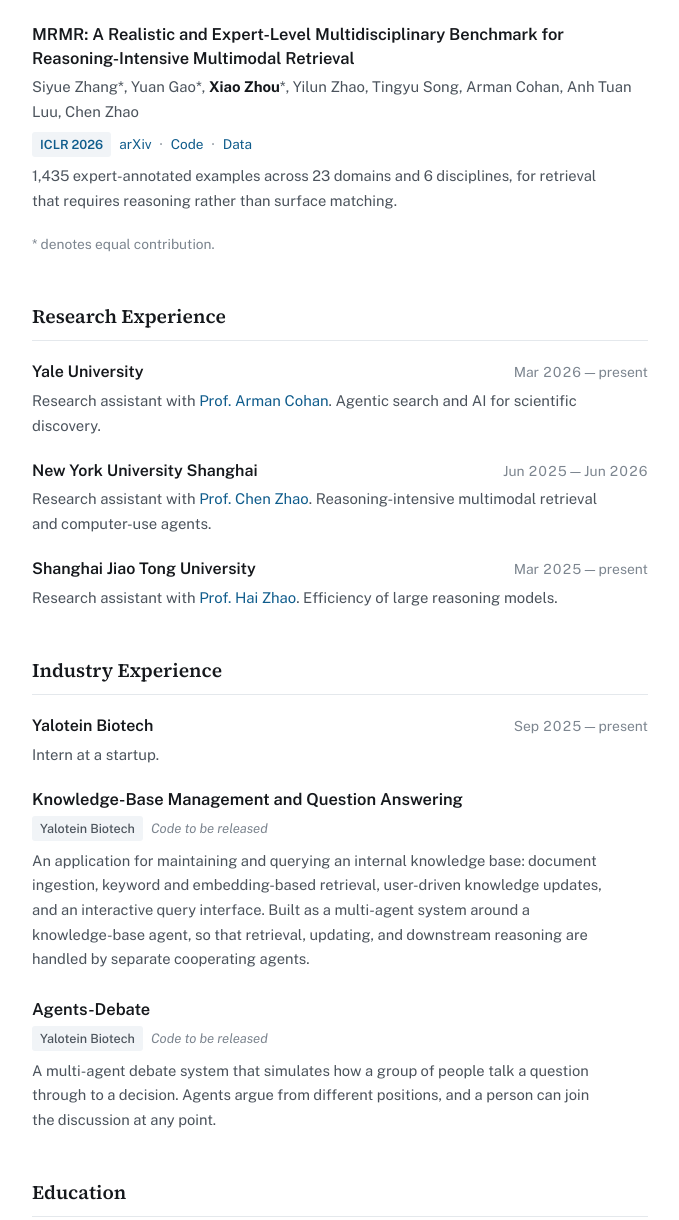
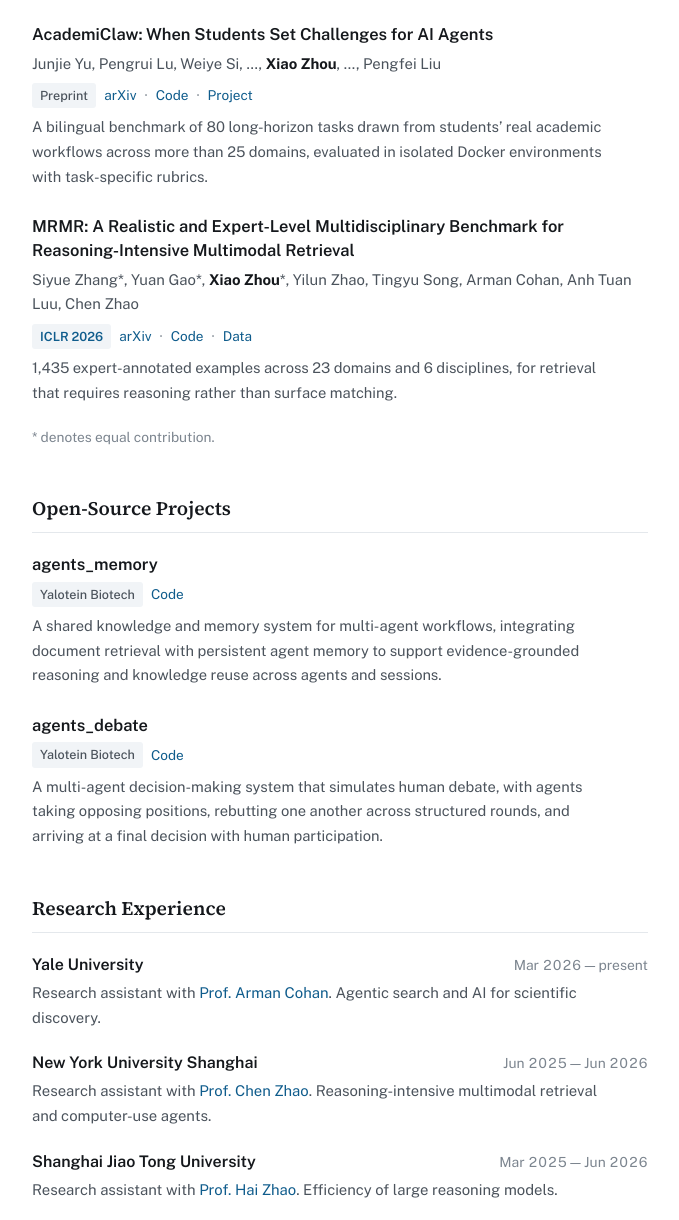
Before and after one commit to rebeccaz4/rebeccaz4.github.io, a plain HTML site: page index.html in a window 1280 px wide. Shown: the part 1827-3047 px from the top of the page, without its empty margins (448-1127 px from the left). Drawn offline with nearby package versions, Linux system fonts and the light colour scheme.

Commit message:
Sync homepage publications, open-source projects, and latest CV

```diff
--- a/index.html
+++ b/index.html
@@ -199,7 +199,7 @@ footer{
   <main class="content">
 
     <section class="bio first">
-      <p>I am a fourth-year undergraduate in Artificial Intelligence at Shanghai Jiao Tong University. I am currently a research assistant with <a href="https://armancohan.com/">Prof. Arman Cohan</a> at Yale University, working on agentic search and AI for scientific discovery. Before that I worked with <a href="https://henryzhao5852.github.io/">Prof. Chen Zhao</a> at NYU Shanghai on reasoning-intensive multimodal retrieval and computer-use agents. I also worked with <a href="https://bcmi.sjtu.edu.cn/home/zhaohai/">Prof. Hai Zhao</a> at Shanghai Jiao Tong University on the efficiency of large reasoning models. Alongside this, I intern at Yalotein Biotech, where I have built two agent applications.</p>
+      <p>I am a fourth-year undergraduate in Artificial Intelligence at Shanghai Jiao Tong University. I am currently a research assistant with <a href="https://armancohan.com/">Prof. Arman Cohan</a> at Yale University, working on agentic search and AI for scientific discovery. Before that I worked with <a href="https://henryzhao5852.github.io/">Prof. Chen Zhao</a> at NYU Shanghai on reasoning-intensive multimodal retrieval and computer-use agents. I also worked with <a href="https://bcmi.sjtu.edu.cn/home/zhaohai/">Prof. Hai Zhao</a> at Shanghai Jiao Tong University on the efficiency of large reasoning models. Alongside this, I intern at Yalotein Biotech, where I have built two open-source projects.</p>
       <p>My long-term research goal is to develop language agents that help people reliably complete complex real-world tasks end to end and ultimately support open-ended scientific discovery. My research spans three connected directions:</p>
       <ul class="interests">
         <li><strong>Information Retrieval and Agentic Search.</strong> I study how agents acquire relevant evidence and retain useful knowledge throughout an extended search.<br><span class="interest-papers"><a href="https://arxiv.org/abs/2510.09510">MRMR</a></span></li>
@@ -268,6 +268,18 @@ footer{
         </article>
 
         <article>
+          <h3 class="pub-title"><a href="https://arxiv.org/abs/2605.02661">AcademiClaw: When Students Set Challenges for AI Agents</a></h3>
+          <p class="authors">Junjie Yu, Pengrui Lu, Weiye Si, …, <span class="me">Xiao Zhou</span>, …, Pengfei Liu</p>
+          <p class="meta">
+            <span class="tag">Preprint</span>
+            <a href="https://arxiv.org/abs/2605.02661">arXiv</a><span class="sep">·</span>
+            <a href="https://github.com/GAIR-NLP/AcademiClaw">Code</a><span class="sep">·</span>
+            <a href="https://gair-nlp.github.io/AcademiClaw/">Project</a>
+          </p>
+          <p class="gloss">A bilingual benchmark of 80 long-horizon tasks drawn from students’ real academic workflows across more than 25 domains, evaluated in isolated Docker environments with task-specific rubrics.</p>
+        </article>
+
+        <article>
           <h3 class="pub-title"><a href="https://arxiv.org/abs/2510.09510">MRMR: A Realistic and Expert-Level Multidisciplinary Benchmark for Reasoning-Intensive Multimodal Retrieval</a></h3>
           <p class="authors">Siyue Zhang*, Yuan Gao*, <span class="me">Xiao Zhou</span>*, Yilun Zhao, Tingyu Song, Arman Cohan, Anh Tuan Luu, Chen Zhao</p>
           <p class="meta">
@@ -281,6 +293,31 @@ footer{
 
       </div>
       <p class="note">* denotes equal contribution.</p>
+    </section>
+
+    <section>
+      <h2>Open-Source Projects</h2>
+      <div class="pubs projects">
+
+        <article>
+          <h3 class="pub-title"><a href="https://github.com/yalotein/agents_memory">agents_memory</a></h3>
+          <p class="meta">
+            <span class="tag">Yalotein Biotech</span>
+            <a href="https://github.com/yalotein/agents_memory">Code</a>
+          </p>
+          <p class="gloss">A shared knowledge and memory system for multi-agent workflows, integrating document retrieval with persistent agent memory to support evidence-grounded reasoning and knowledge reuse across agents and sessions.</p>
+        </article>
+
+        <article>
+          <h3 class="pub-title"><a href="https://github.com/yalotein/agents_debate">agents_debate</a></h3>
+          <p class="meta">
+            <span class="tag">Yalotein Biotech</span>
+            <a href="https://github.com/yalotein/agents_debate">Code</a>
+          </p>
+          <p class="gloss">A multi-agent decision-making system that simulates human debate, with agents taking opposing positions, rebutting one another across structured rounds, and arriving at a final decision with human participation.</p>
+        </article>
+
+      </div>
     </section>
 
     <section>
@@ -303,7 +340,7 @@ footer{
         <div>
           <div class="row-head">
             <p class="where">Shanghai Jiao Tong University</p>
-            <span class="when-r">Mar 2025 — present</span>
+            <span class="when-r">Mar 2025 — Jun 2026</span>
           </div>
           <p class="what">Research assistant with <a href="https://bcmi.sjtu.edu.cn/home/zhaohai/">Prof. Hai Zhao</a>. Efficiency of large reasoning models.</p>
         </div>
@@ -318,29 +355,8 @@ footer{
             <p class="where">Yalotein Biotech</p>
             <span class="when-r">Sep 2025 — present</span>
           </div>
-          <p class="what">Intern at a startup.</p>
+          <p class="what">Intern at a startup, working on two projects.</p>
         </div>
-      </div>
-      <div class="pubs projects">
-
-        <article>
-          <h3 class="pub-title">Knowledge-Base Management and Question Answering</h3>
-          <p class="meta">
-            <span class="tag">Yalotein Biotech</span>
-            <span class="soon">Code to be released</span>
-          </p>
-          <p class="gloss">An application for maintaining and querying an internal knowledge base: document ingestion, keyword and embedding-based retrieval, user-driven knowledge updates, and an interactive query interface. Built as a multi-agent system around a knowledge-base agent, so that retrieval, updating, and downstream reasoning are handled by separate cooperating agents.</p>
-        </article>
-
-        <article>
-          <h3 class="pub-title">Agents-Debate</h3>
-          <p class="meta">
-            <span class="tag">Yalotein Biotech</span>
-            <span class="soon">Code to be released</span>
-          </p>
-          <p class="gloss">A multi-agent debate system that simulates how a group of people talk a question through to a decision. Agents argue from different positions, and a person can join the discussion at any point.</p>
-        </article>
-
       </div>
     </section>
 
```
Also changed, not shown: 1 other file.
